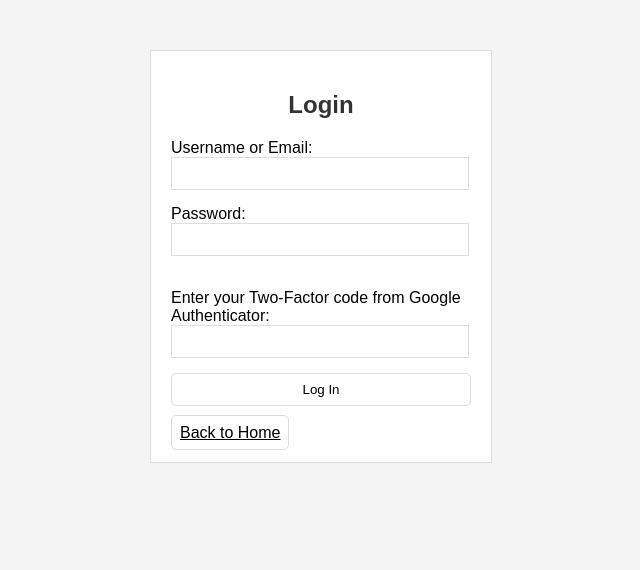
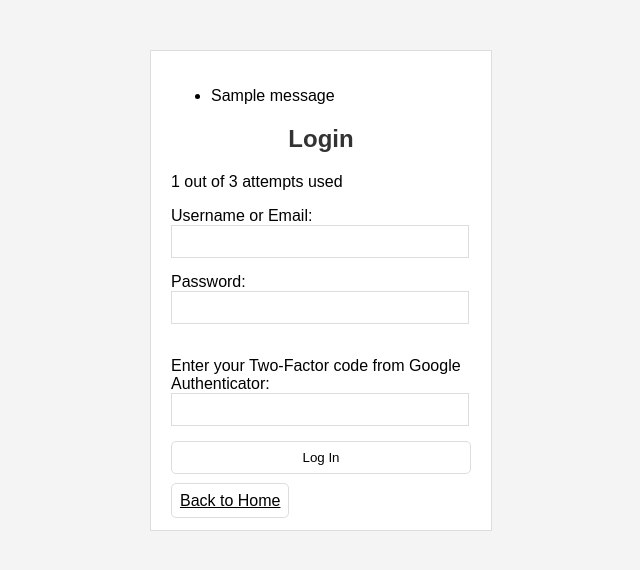
Before and after one commit to eid96/Cross-Site-Scripting, a Flask app: template templates/login.html in a window 1280 px wide. Shown: the top 570 px of the page, without its empty margins (319-959 px from the left). Run offline with Flask 3, Linux system fonts and the light colour scheme; the template is opened without the code that fills it, so the values that code supplies are empty; a user stored in the database is signed in; one stand-in notice (Sample message) is shown.

Commit message:
Update login.html

```diff
--- a/templates/login.html
+++ b/templates/login.html
@@ -43,6 +43,7 @@
         .login-box input[type="submit"]:hover {
             background: white;
         }
+
         .back-btn {
             width: 100%;
             padding: 8px;
@@ -53,24 +54,36 @@
             cursor: pointer;
         }
     </style>
-</head>
 
 <body>
     <div class="login-box">
-        <h2>Login</h2>
-        <!--Basic sign in functionality  -->
+    <!-- Flash Messages -->
+        {% with messages = get_flashed_messages() %}
+            {% if messages %}
+                <ul class="flashes">
+                    {% for message in messages %}
+                        <li>{{ message }}</li>
+                    {% endfor %}
+                </ul>
+            {% endif %}
+        {% endwith %}
+            <h2>Login</h2>
+            <!-- Basic sign-in functionality -->
+            <p>{{ session['wrong_input'] }} out of 3 attempts used</p>
             <form action="/login" method="post">
-            <label for="username_or_email">Username or Email:</label><br>
-            <input type="text" id="username_or_email" name="username_or_email"><br>
-            <label for="password">Password:</label><br>
-            <input type="password" id="password" name="password"><br><br>
-                <!--Dobbeltsjekk value-->
+                <label for="username_or_email">Username or Email:</label><br>
+                <input type="text" id="username_or_email" name="username_or_email" required><br>
+                <label for="password">Password:</label><br>
+                <input type="password" id="password" name="password" required><br><br>
+                <!-- Double-check value -->
                 <label for="totp_input">Enter your Two-Factor code from Google Authenticator:</label>
                 <input type="text" id="totp_input" name="totp_input" required>
-                <input type="submit" value="Log In" ><br><br>
-            <a href="/" class="back-btn">Back to Home</a>
+                <input type="submit" id="loginButton" value="Log In" ><br><br>
+                <a href="/" class="back-btn">Back to Home</a>
+            </form>
 
-        </form>
     </div>
+
 </body>
+
 </html>
```
